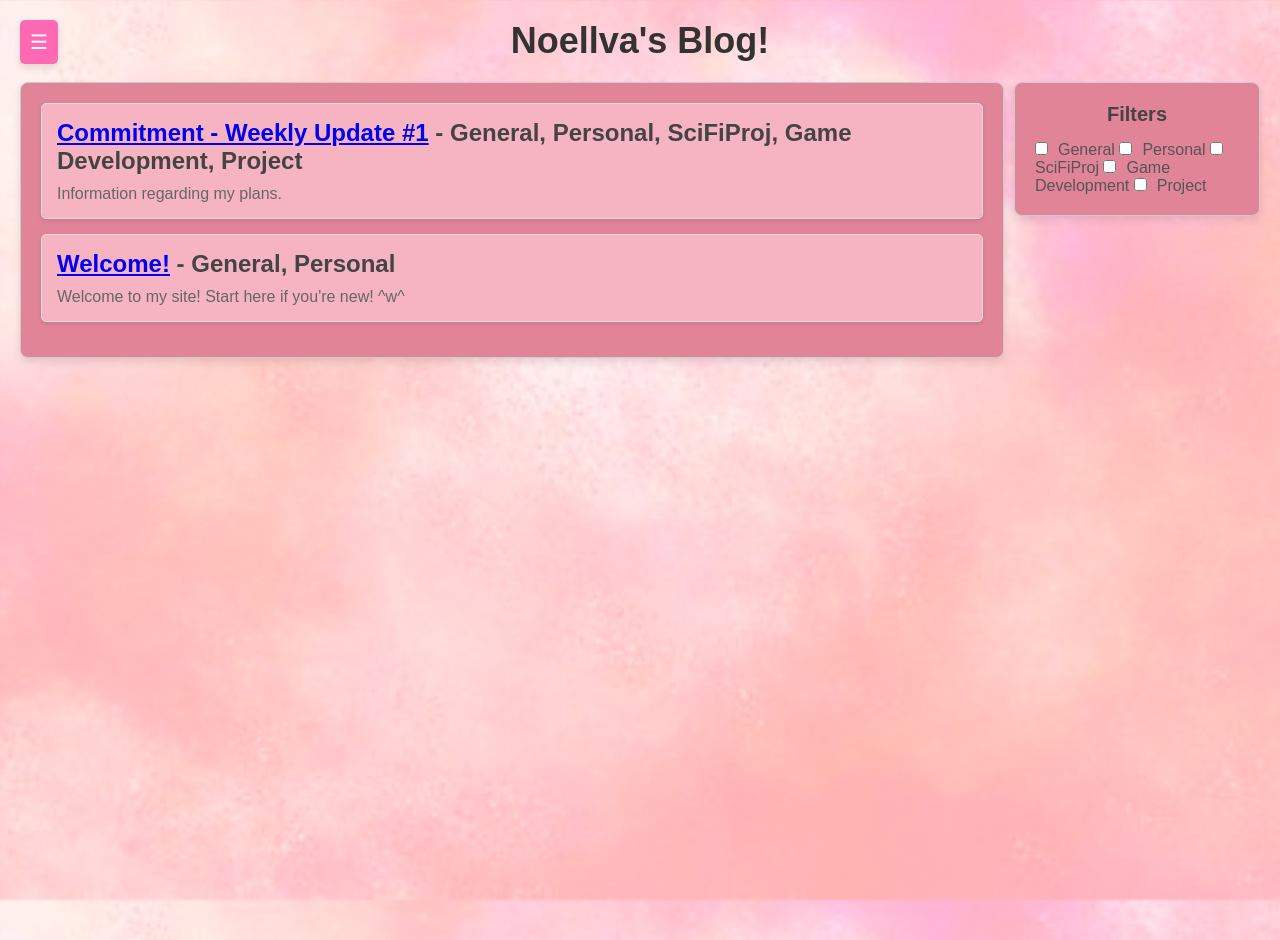
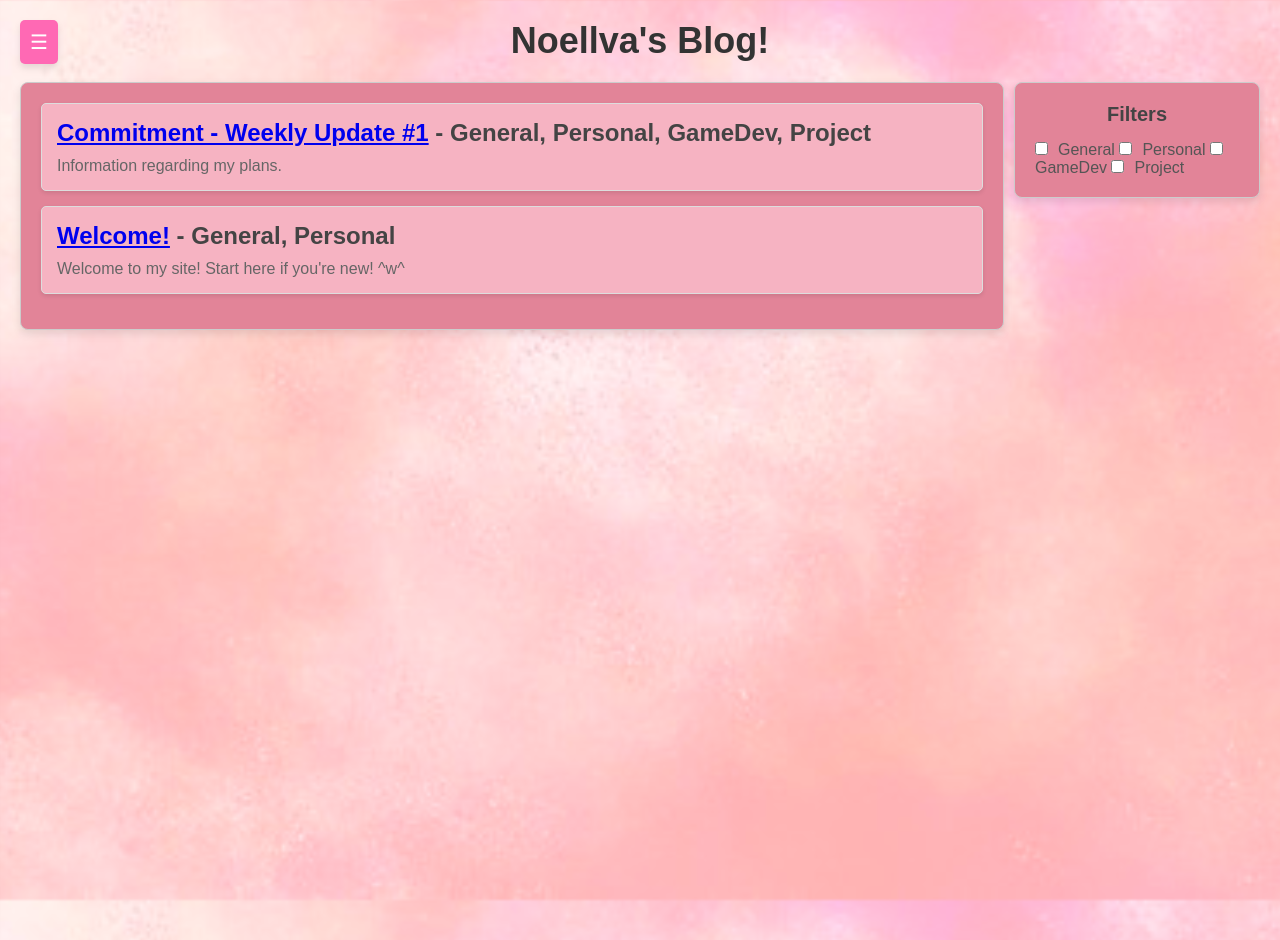
Before and after one commit to NocaToca/nocatoca.github.io, a Jekyll site: the page built from blog.md, in a window 1280 px wide. Built offline with Jekyll 4.4.1, drawn with Linux system fonts in a browser that asks for light colours.

Commit message:
updated categories

```diff
--- a/_config.yml
+++ b/_config.yml
@@ -24,8 +24,7 @@ categories:
   - Personal
   - Project
   - Graphics
-  - Game Development
-  - SciFiProj
+  - GameDev
   - Idea
 
 # Build settings
--- a/_posts/2025-03-31-laying_out_post.md
+++ b/_posts/2025-03-31-laying_out_post.md
@@ -3,7 +3,7 @@ layout: post
 title: "Commitment - Weekly Update #1"
 date: 2025-03-31 19:17:20 -0500
 excerpt: "Information regarding my plans."
-categories: [General,Personal,SciFiProj,Game Development,Project]
+categories: [General,Personal,GameDev,Project]
 pinned: true
 ---
 
```
